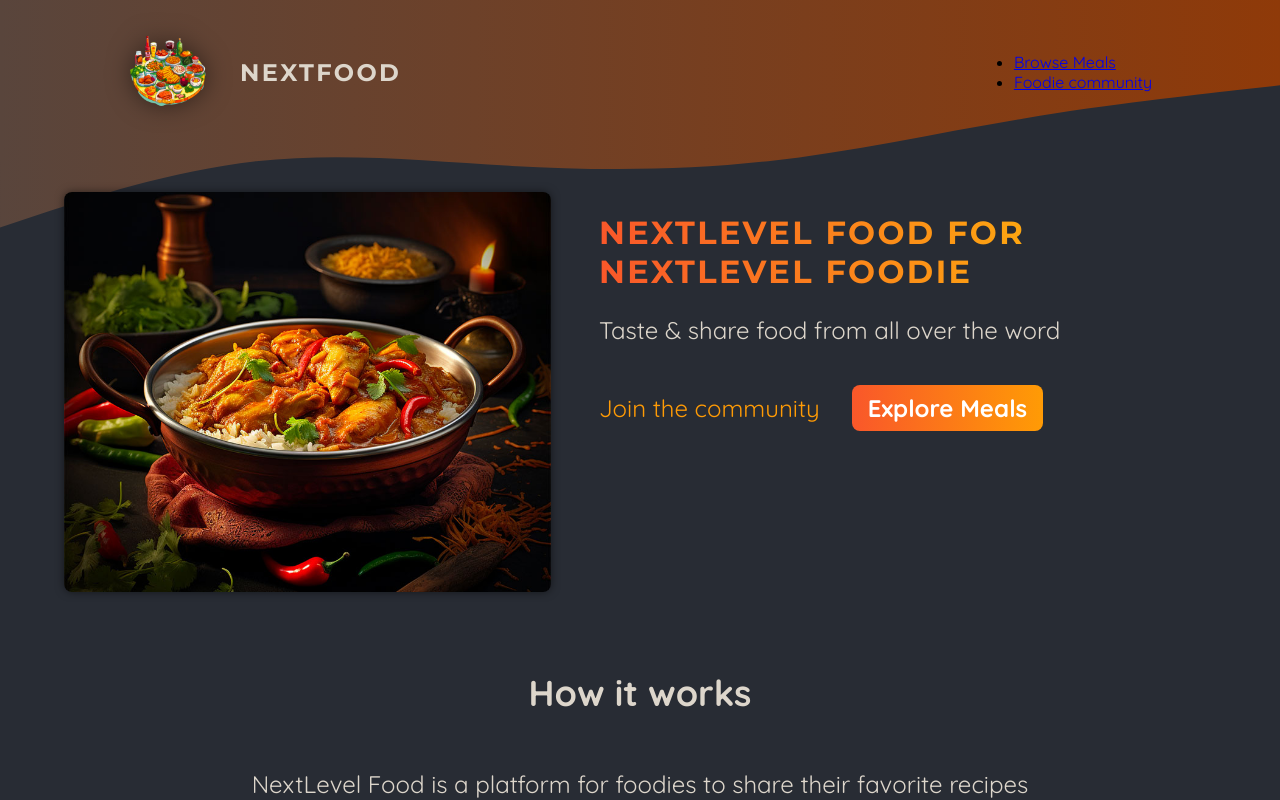
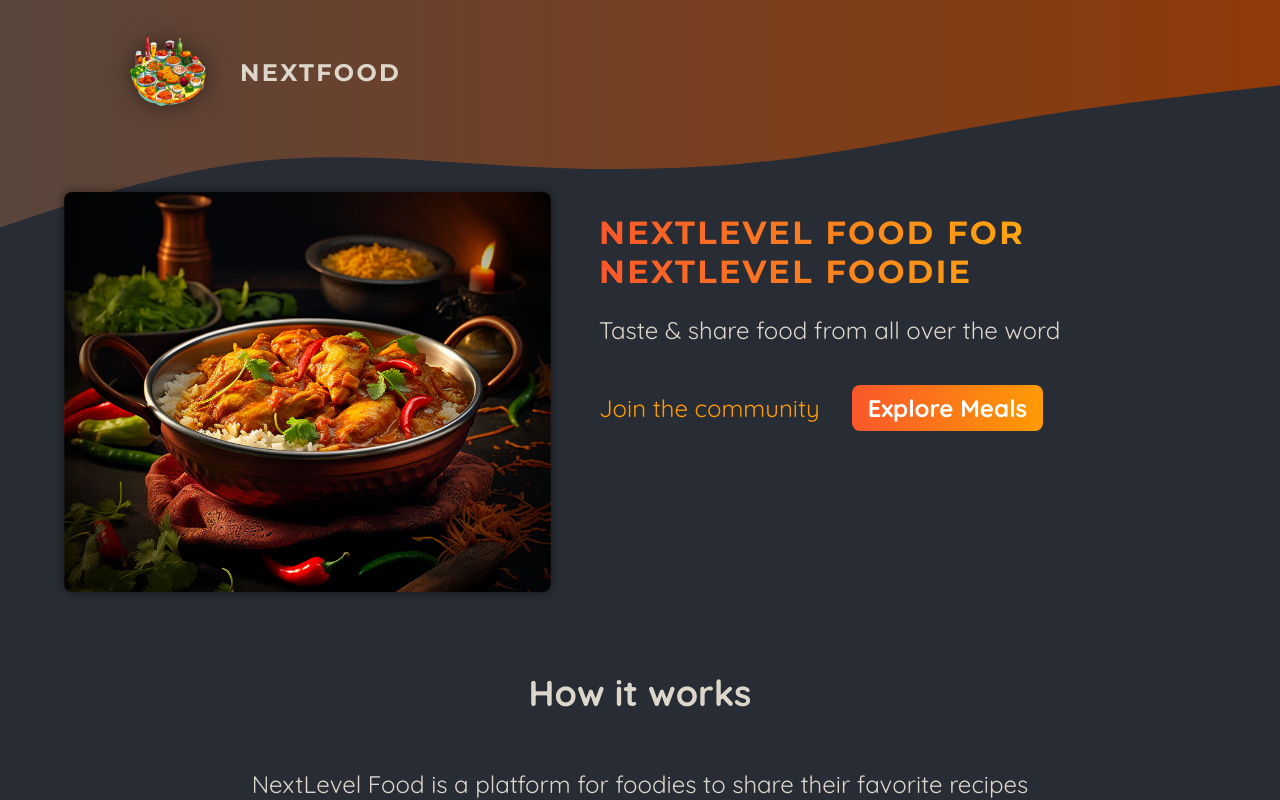
Before and after one commit to ajewoleOlugbenga/community-member, a Next.js app: page / in a window 1280 px wide. Shown: the top 800 px of the page. Built offline with nearby package versions, Linux system fonts and the light colour scheme.

Commit message:
"Removed navigation menu from MainHeader component"

```diff
--- a/components/main-header/main-header.jsx
+++ b/components/main-header/main-header.jsx
@@ -1,3 +1,4 @@
+
 import Image from "next/image";
 import Link from "next/link";
 import logoImg from "../../assets/logo.png";
@@ -13,16 +14,7 @@ const MainHeader = () => {
           <Image src={logoImg} alt="A plate with food on it" priority />
           NextFood
         </Link>
-        <nav className={classes.nav}>
-          <ul>
-            <li>
-              <Link href="/meals">Browse Meals</Link>
-            </li>
-            <li>
-              <Link href="/community">Foodie community</Link>
-            </li>
-          </ul>
-        </nav>
+
       </header>
     </>
   );
```
